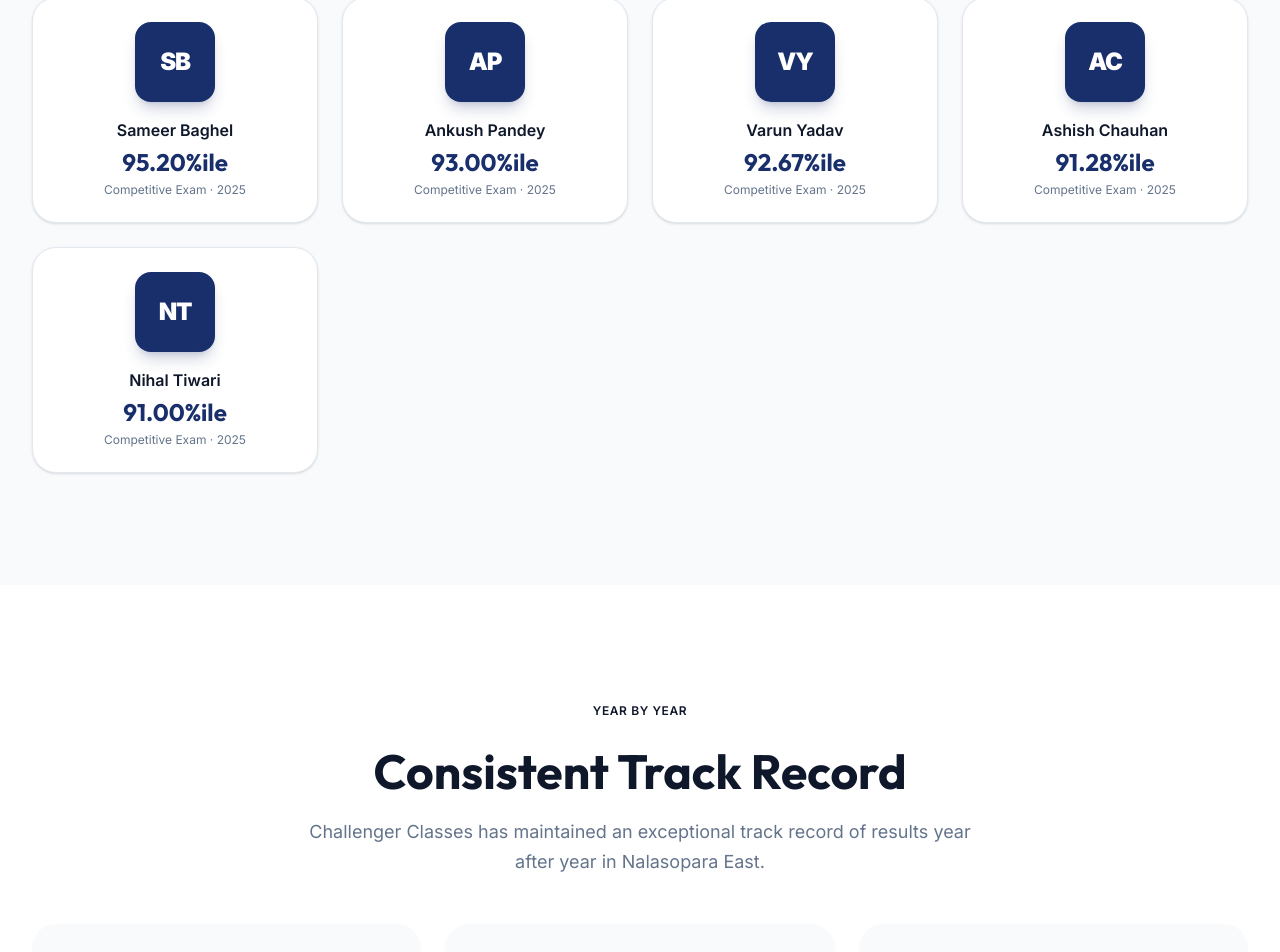
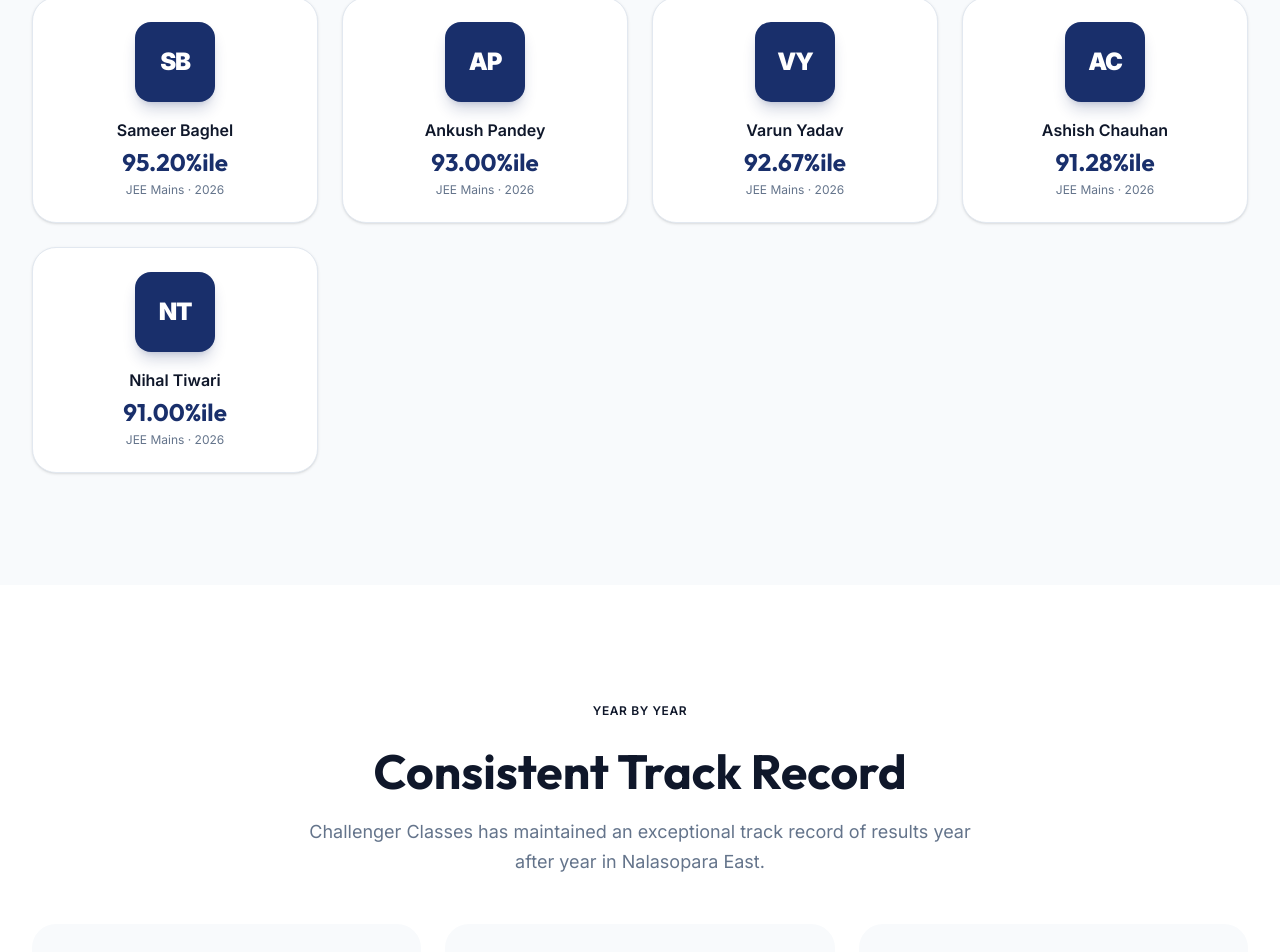
Before and after one commit to Sumitc0de/challenger-classes-web-app, a Next.js app: page /results in a window 1280 px wide. Shown: the part 1173-2125 px from the top of the page. Built offline with nearby package versions, Linux system fonts and the light colour scheme.

Commit message:
fix: Update topper exam details to JEE Mains 2026

```diff
--- a/src/app/results/page.tsx
+++ b/src/app/results/page.tsx
@@ -13,11 +13,11 @@ const toppers = [
   { name: "Suman Ray", score: "Selected", exam: "NEET UG", year: "2025", initials: "SR", image: "/gallery/toppers/suman_ray_neet_topper.png" },
   { name: "Vijay Gaud", score: "Selected", exam: "NEET UG", year: "2025", initials: "VG", image: "/gallery/toppers/vijay_gaud_neet_topper.png" },
   { name: "Harsh Jaiswal", score: "244 Marks", exam: "CA Found.", year: "2026", initials: "HJ", image: "/gallery/toppers/harsh_jaiswal_ca_foundation_topper_244_marks.png" },
-  { name: "Sameer Baghel", score: "95.20%ile", exam: "Competitive Exam", year: "2025", initials: "SB" },
-  { name: "Ankush Pandey", score: "93.00%ile", exam: "Competitive Exam", year: "2025", initials: "AP" },
-  { name: "Varun Yadav", score: "92.67%ile", exam: "Competitive Exam", year: "2025", initials: "VY" },
-  { name: "Ashish Chauhan", score: "91.28%ile", exam: "Competitive Exam", year: "2025", initials: "AC" },
-  { name: "Nihal Tiwari", score: "91.00%ile", exam: "Competitive Exam", year: "2025", initials: "NT" },
+  { name: "Sameer Baghel", score: "95.20%ile", exam: "JEE Mains", year: "2026", initials: "SB" },
+  { name: "Ankush Pandey", score: "93.00%ile", exam: "JEE Mains", year: "2026", initials: "AP" },
+  { name: "Varun Yadav", score: "92.67%ile", exam: "JEE Mains", year: "2026", initials: "VY" },
+  { name: "Ashish Chauhan", score: "91.28%ile", exam: "JEE Mains", year: "2026", initials: "AC" },
+  { name: "Nihal Tiwari", score: "91.00%ile", exam: "JEE Mains", year: "2026", initials: "NT" },
 ];
 
 const highlights = [
```
